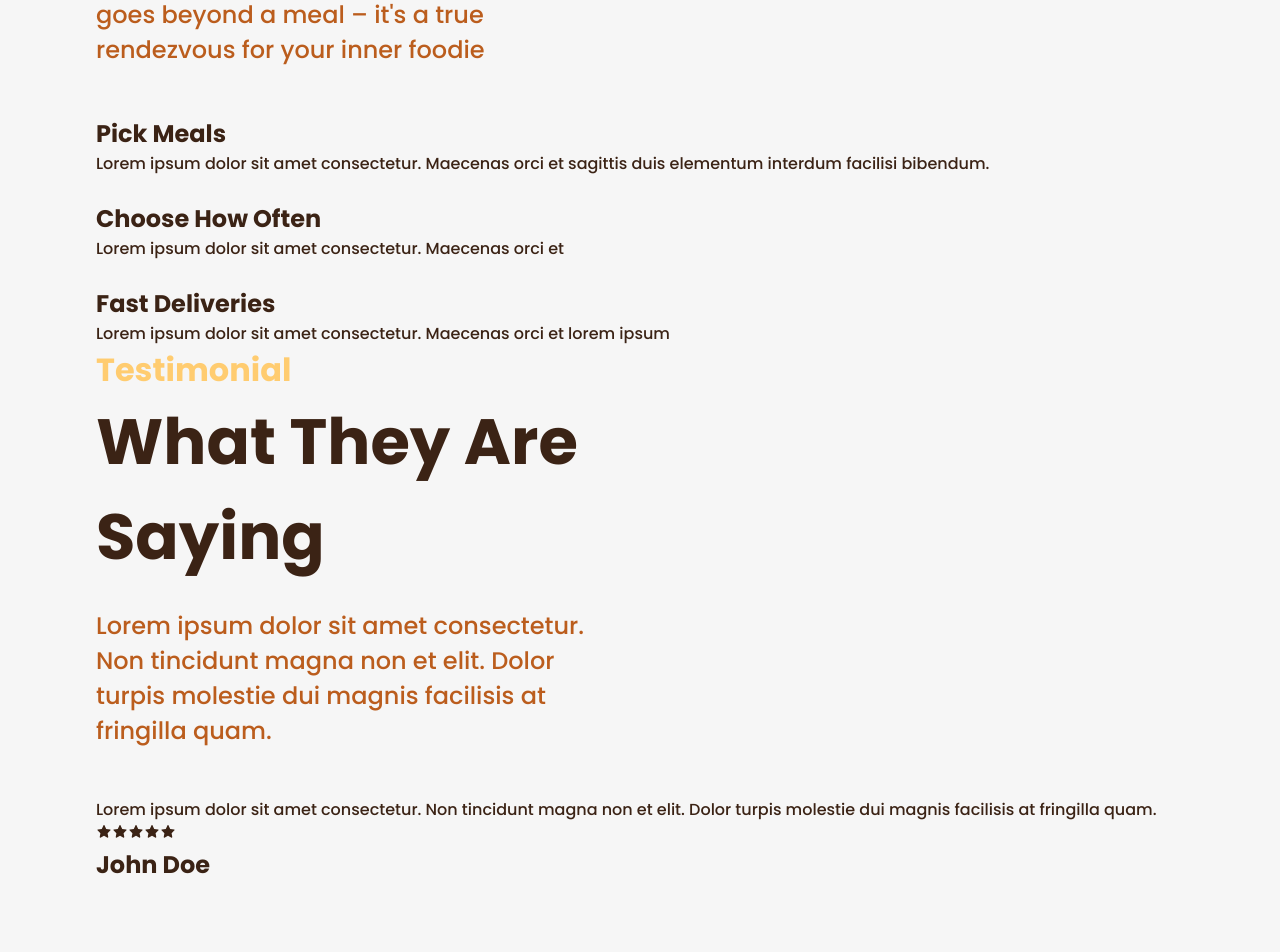
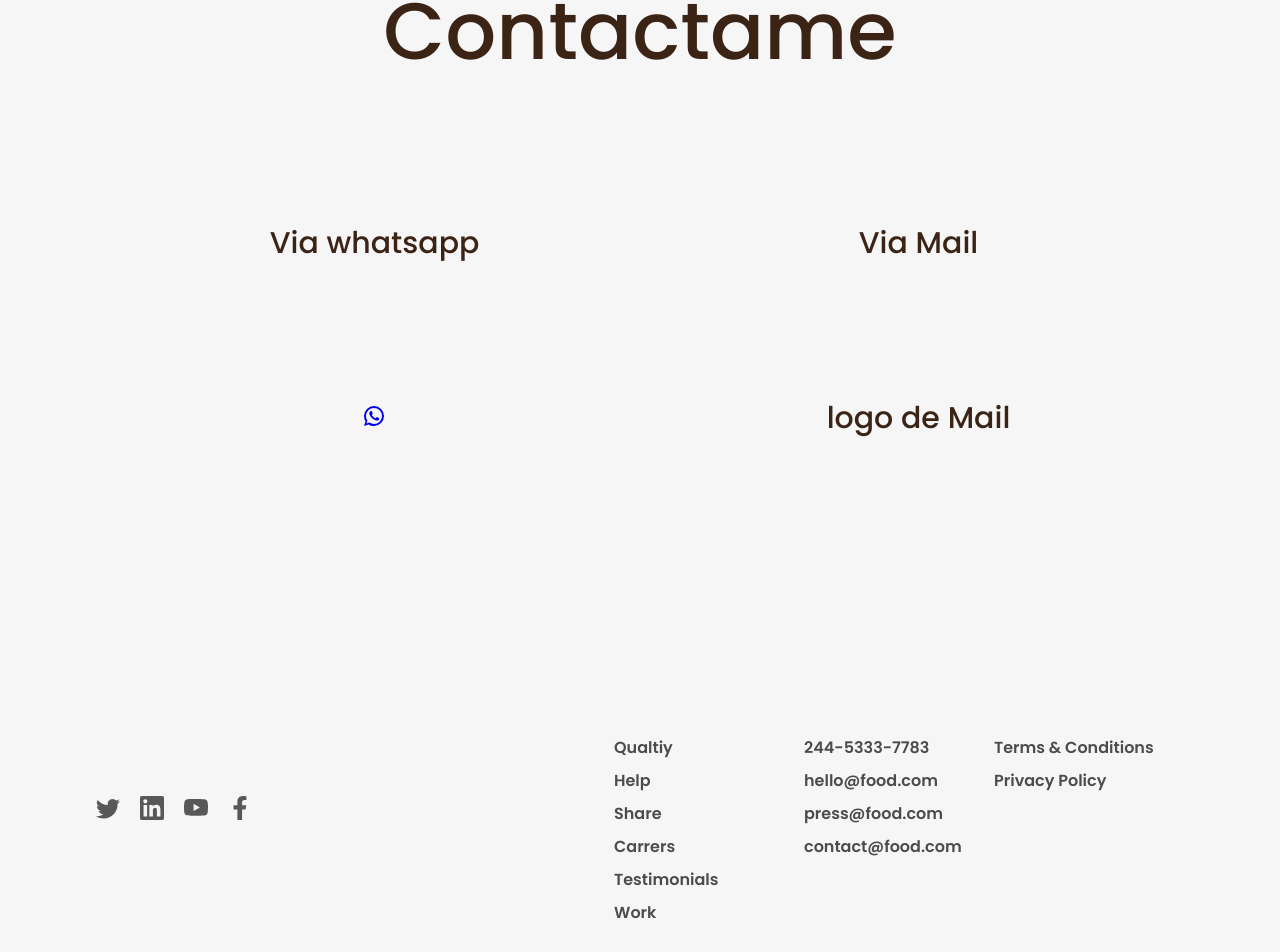
Before and after one commit to tomasgiacobino/apartmentsMarce, a React (Create React App) app: page / in a window 1280 px wide. Shown: the part 2349-3301 px from the top of the page. Built offline with nearby package versions, Linux system fonts and the light colour scheme.

Commit message:
elimine componente Work y Testimonials

```diff
--- a/src/App.js
+++ b/src/App.js
@@ -12,8 +12,6 @@ function App() {
     <div className="App">
       <Home />
       <About />
-      <Work />
-      <Testimonials />
       <Contact />
       <Footer />
       <WhatsappShareButton
--- a/src/components/Testimonials.jsx
+++ /dev/null
@@ -1,35 +0,0 @@
-import React from "react";
-import { AiFillStar } from "react-icons/ai";
-
-const Testimonials = () => {
-  return (
-    <div className="work-section-wrapper">
-      <div className="work-section-top">
-        <p className="primary-subheading">Testimonial</p>
-        <h1 className="primary-heading">What They Are Saying</h1>
-        <p className="primary-text">
-          Lorem ipsum dolor sit amet consectetur. Non tincidunt magna non et
-          elit. Dolor turpis molestie dui magnis facilisis at fringilla quam.
-        </p>
-      </div>
-      <div className="testimonial-section-bottom">
-        <img src={""} alt="" />
-        <p>
-          Lorem ipsum dolor sit amet consectetur. Non tincidunt magna non et
-          elit. Dolor turpis molestie dui magnis facilisis at fringilla quam.
-        </p>
-        <div className="testimonials-stars-container">
-          <AiFillStar />
-          <AiFillStar />
-          <AiFillStar />
-          <AiFillStar />
-          <AiFillStar />
-        </div>
-        <h2>John Doe</h2>
-      </div>
-    </div>
-  );
-
-};
-
-export default Testimonials;
--- a/src/components/Work.jsx
+++ /dev/null
@@ -1,46 +0,0 @@
-import React from "react";
-
-const Work = () => {
-  const workInfoData = [
-    {
-      image: "",
-      title: "Pick Meals",
-      text: "Lorem ipsum dolor sit amet consectetur. Maecenas orci et sagittis duis elementum interdum facilisi bibendum.",
-    },
-    {
-      image: "",
-      title: "Choose How Often",
-      text: "Lorem ipsum dolor sit amet consectetur. Maecenas orci et ",
-    },
-    {
-      image: "",
-      title: "Fast Deliveries",
-      text: "Lorem ipsum dolor sit amet consectetur. Maecenas orci et lorem ipsum",
-    },
-  ];
-  return <div className="work-section-wrapper">
-         <div className="work-section-top">
-            <p className="primary-subheading">work</p>
-            <h1 className="primary-heading">How It works</h1>
-            <p className="primary-text">
-            Join us for a celebration of food that goes beyond a meal – it's a true rendezvous for your inner foodie
-            </p>
-            <div className="work-section-bottom">
-                {
-                    workInfoData.map((data)=> (
-                        <div className="work-section-info">
-                            <div className="info-boxes-img-container">
-                                <img src = {data.image} alt=""/>
-                            </div>
-                            <h2>{data.title}</h2>
-                            <p>{data.text}</p>
-                        </div>
-                    ))
-                }
-            </div>
-
-         </div>
-  </div>;
-};
-
-export default Work;
```
